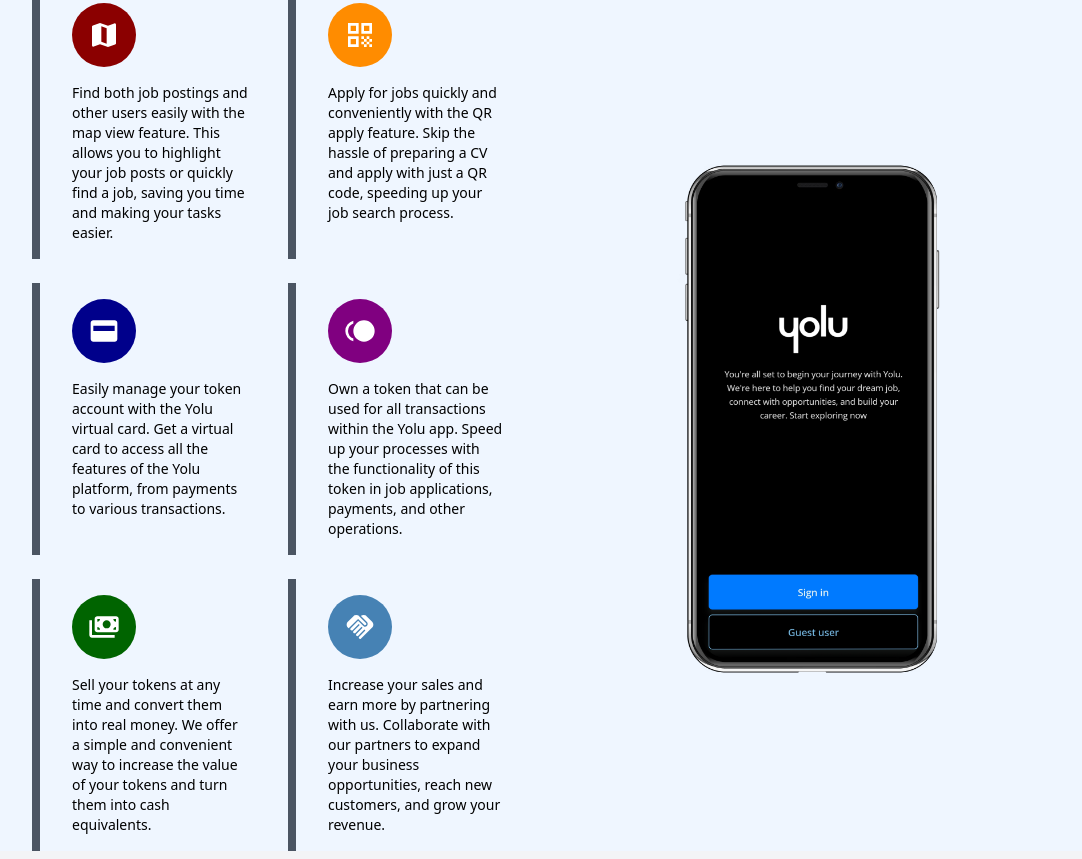
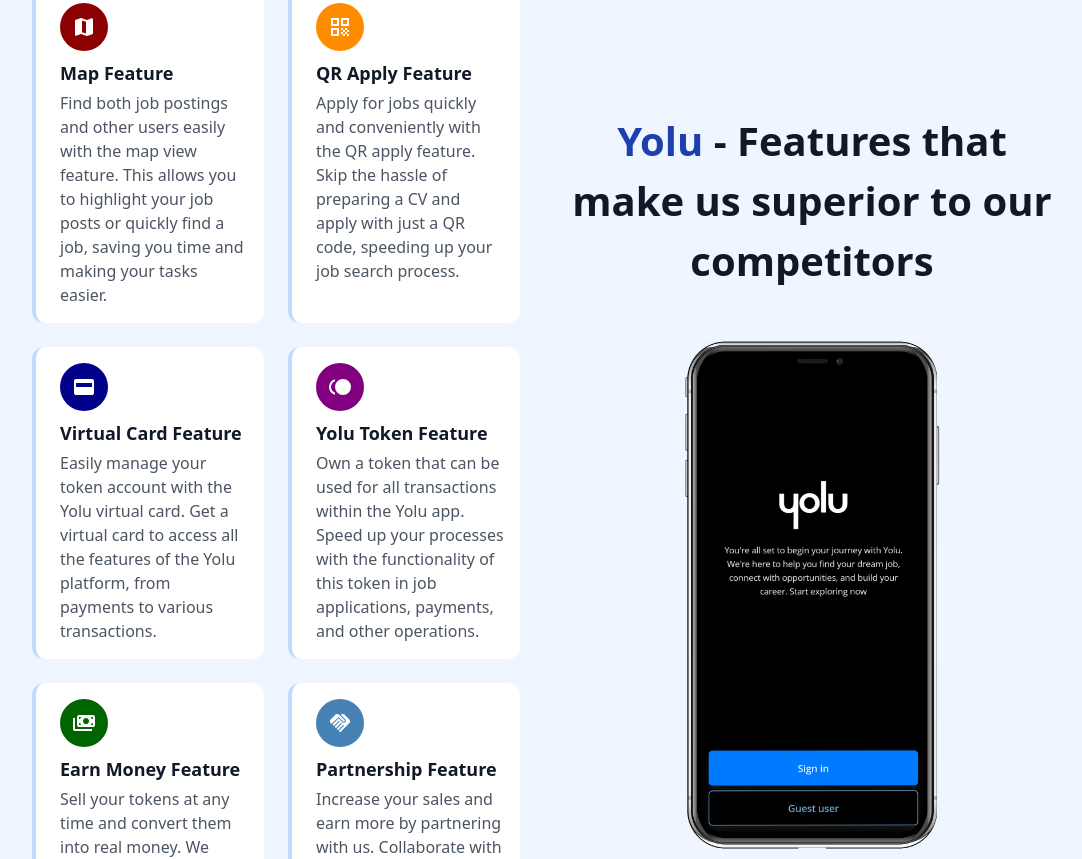
Before and after one commit to hazratAZE/yolu.app, a Next.js app: page /en in a window 1280 px wide. Shown: the part 1841-2700 px from the top of the page, without its empty margins (96-1178 px from the left). Built offline with nearby package versions, Linux system fonts and the light colour scheme.

Commit message:
New desing for fetures screen

```diff
--- a/messages/az.json
+++ b/messages/az.json
@@ -20,12 +20,19 @@
   "service_desc": "İstifadəçilərimizə iş tapma, karyera inkişafı və iş elanları vermə sahəsində mükəmməl xidmətlər təqdim edərək onlara yeni fürsətlər yaratmaq.",
   "contact_us": "Bizimlə Əlaqə",
   "innovation": "İnnovasiya",
+  "map_feature_title": "Xəritə Xüsusiyyəti",
   "map_feature_desc": "Xəritə üzərində iş elanlarını və digər istifadəçiləri asanlıqla tapın. İş tapmaq və ya elanınızı önə çıxarmaq, işlərinizi asanlaşdıraraq sizə zaman qazandıracaq.",
+  "qr_apply_feature_title": "QR ilə Müraciət Xüsusiyyəti",
   "qr_apply_feature_desc": "QR müraciət xüsusiyyəti ilə işlərə tez və asanlıqla müraciət edin. CV hazırlamaqla vaxt itirmədən sadəcə QR kodu ilə müraciət edərək iş tapma prosesinizi sürətləndirin.",
+  "virtual_card_feature_title": "Virtual Kart Xüsusiyyəti",
   "virtual_card_feature_desc": "Yolu virtual kartı ilə token hesabınızı asanlıqla idarə edin. Virtual kart əldə edərək Yolu platformasının bütün funksiyalarından faydalanın.",
+  "token_feature_title": "Yolu Token Xüsusiyyəti",
   "token_feature_desc": "Yolu tətbiqi daxilində istifadə olunan token ilə bütün əməliyyatlarda rahatlıqla istifadə edə biləcəyiniz bir tokenə sahib olun. İş müraciətləri, ödənişlər və digər əməliyyatlarda bu tokenin funksionallığı ilə işlərinizi sürətləndirin.",
+  "earn_token_feature_title": "Pul Qazanma Xüsusiyyəti",
   "earn_token_feature_desc": "Tokenlərinizi istənilən vaxt sataraq real pula çevirmək imkanı. Tokenlərinizin dəyərini artırmaq və onları pul ekvivalentinə çevirmək üçün sadə və rahat bir yol təklif edirik.",
+  "partner_feature_title": "Tərəfdaşlıq Xüsusiyyəti",
   "partner_feature_desc": "Bizimlə tərəfdaş olaraq satışlarınızı artırın və daha çox qazanın. İş imkanlarınızı genişləndirmək və yeni müştərilərə çatmaq üçün partnyorlarımızla əməkdaşlıq edərək gəlirlərinizi artırın.",
+  "key_features": "Bizi rəqiblərimizdən üstün edən xüsusiyyətlər",
   "download_ios": "iOS üçün Yükləyin",
   "download_android": "Android üçün Yükləyin",
   "rights_reserved": "Yolu. Bütün hüquqlar qorunur.",
--- a/messages/en.json
+++ b/messages/en.json
@@ -20,12 +20,19 @@
   "service_desc": "We provide excellent services in job searching, career development, and job listings, creating new opportunities for our users.",
   "contact_us": "Contact Us",
   "innovation": "Innovation",
+  "map_feature_title": "Map Feature",
   "map_feature_desc": "Find both job postings and other users easily with the map view feature. This allows you to highlight your job posts or quickly find a job, saving you time and making your tasks easier.",
   "qr_apply_feature_desc": "Apply for jobs quickly and conveniently with the QR apply feature. Skip the hassle of preparing a CV and apply with just a QR code, speeding up your job search process.",
+  "qr_apply_feature_title": "QR Apply Feature",
+  "virtual_card_feature_title": "Virtual Card Feature",
   "virtual_card_feature_desc": "Easily manage your token account with the Yolu virtual card. Get a virtual card to access all the features of the Yolu platform, from payments to various transactions.",
+  "token_feature_title": "Yolu Token Feature",
   "token_feature_desc": "Own a token that can be used for all transactions within the Yolu app. Speed up your processes with the functionality of this token in job applications, payments, and other operations.",
+  "earn_token_feature_title": "Earn Money Feature",
   "earn_token_feature_desc": "Sell your tokens at any time and convert them into real money. We offer a simple and convenient way to increase the value of your tokens and turn them into cash equivalents.",
+  "partner_feature_title": "Partnership Feature",
   "partner_feature_desc": "Increase your sales and earn more by partnering with us. Collaborate with our partners to expand your business opportunities, reach new customers, and grow your revenue.",
+  "key_features": "Features that make us superior to our competitors",
   "download_ios": "Download for iOS",
   "download_android": "Download for Android",
   "rights_reserved": "Yolu. All rights reserved.",
--- a/messages/ru.json
+++ b/messages/ru.json
@@ -20,12 +20,19 @@
   "service_desc": "Мы предоставляем отличные услуги в поиске работы, развитии карьеры и размещении вакансий, создавая новые возможности для наших пользователей.",
   "contact_us": "Свяжитесь с нами",
   "innovation": "Инновация",
+  "map_feature_title": "Функция карты",
   "map_feature_desc": "Легко находите вакансии и других пользователей с помощью функции карты. Это позволяет выделить ваши вакансии или быстро найти работу, экономя ваше время и упрощая задачи.",
+  "qr_apply_feature_title": "Функция подачи через QR",
   "qr_apply_feature_desc": "Быстро и удобно подавайте заявки на вакансии с помощью функции QR. Пропустите хлопоты по подготовке резюме и подавайте заявку с помощью QR-кода, ускоряя процесс поиска работы.",
+  "virtual_card_feature_title": "Функция виртуальной карты",
   "virtual_card_feature_desc": "Легко управляйте своим токен-счетом с помощью виртуальной карты Yolu. Получите виртуальную карту для доступа ко всем функциям платформы Yolu, от платежей до различных транзакций.",
+  "token_feature_title": "Функция токена Yolu",
   "token_feature_desc": "Владейте токеном, который можно использовать для всех транзакций в приложении Yolu. Ускоряйте свои процессы с помощью этого токена в заявках на работу, платежах и других операциях.",
+  "earn_token_feature_title": "Функция заработка",
   "earn_token_feature_desc": "Продавайте свои токены в любое время и превращайте их в реальные деньги. Мы предлагаем простой и удобный способ увеличить стоимость ваших токенов и превратить их в денежные эквиваленты.",
+  "partner_feature_title": "Функция партнёрства",
   "partner_feature_desc": "Увеличьте свои продажи и зарабатывайте больше, став нашим партнером. Сотрудничайте с нашими партнерами, чтобы расширить свои бизнес-возможности, охватить новых клиентов и увеличить доход.",
+  "key_features": "Особенности, которые делают нас лучше наших конкурентов",
   "download_ios": "Скачать для iOS",
   "download_android": "Скачать для Android",
   "rights_reserved": "Yolu. Все права защищены.",
--- a/messages/tr.json
+++ b/messages/tr.json
@@ -20,12 +20,19 @@
   "service_desc": "Kullanıcılarımıza iş bulma, kariyer geliştirme ve iş ilanları verme konularında mükemmel hizmetler sunarak onlara yeni fırsatlar yaratıyoruz.",
   "contact_us": "Bizimle İletişim",
   "innovation": "İnovasyon",
+  "map_feature_title": "Harita Özelliği",
   "map_feature_desc": "Harita üzerinde iş ilanlarını ve diğer kullanıcıları kolayca bulun. İş bulmak veya ilanınızı öne çıkarmak, zaman kazandırarak işlemlerinizi kolaylaştırır.",
+  "qr_apply_feature_title": "QR ile Başvuru Özelliği",
   "qr_apply_feature_desc": "QR başvuru özelliği ile işlere hızlı ve kolay başvurun. CV hazırlamakla vakit kaybetmeden sadece QR kodu ile başvuru yaparak iş bulma sürecinizi hızlandırın.",
+  "virtual_card_feature_title": "Sanal Kart Özelliği",
   "virtual_card_feature_desc": "Yolu sanal kartı ile token hesabınızı kolayca yönetin. Ödemelerden çeşitli işlemlere kadar Yolu platformunun tüm işlevlerinden yararlanmak için sanal kart alın.",
+  "token_feature_title": "Yolu Token Özelliği",
   "token_feature_desc": "Yolu uygulaması içinde kullanılan bir token'e sahip olun. İş başvurularında, ödemelerde ve diğer işlemlerde bu token ile işlemlerinizi hızlandırın.",
+  "earn_token_feature_title": "Para Kazanma Özelliği",
   "earn_token_feature_desc": "Tokenlerinizi istediğiniz zaman satarak gerçek paraya çevirme imkanı. Tokenlerinizin değerini artırmak ve nakit eşdeğerine dönüştürmek için basit ve kullanışlı bir yol sunuyoruz.",
+  "partner_feature_title": "Partnerlik Özelliği",
   "partner_feature_desc": "Bizimle ortak olarak satışlarınızı artırın ve daha fazla kazanın. İş fırsatlarınızı genişletmek ve yeni müşterilere ulaşmak için iş ortaklarımızla iş birliği yaparak gelirlerinizi artırın.",
+  "key_features": "Bizi rakiplerimizden üstün eden özellikler",
   "download_ios": "iOS için İndir",
   "download_android": "Android için İndir",
   "rights_reserved": "Yolu. Tüm hakları saklıdır.",
--- a/src/app/components/Hakkimizda.tsx
+++ b/src/app/components/Hakkimizda.tsx
@@ -35,7 +35,7 @@ const Hakkımızda = () => {
           {/* Buton */}
           <Link
             href={"#features"}
-            className="px-12 py-4 border border-black text-black font-sans rounded-xl hover:bg-blue-100"
+            className="px-12 py-4 border border-black text-black font-sans rounded-xl hover:bg-blue-100 bg-white"
           >
             {t("features")}{" "}
             {/* Burada "learn_more" çevirisini kullanabilirsiniz */}
--- a/src/app/components/Ozellikler.tsx
+++ b/src/app/components/Ozellikler.tsx
@@ -60,32 +60,37 @@ const Ozellikler = () => {
             {featuresData.map((feature, index) => (
               <div
                 key={index}
-                className="flex flex-col items-start justify-start text-left border-l-8 border-gray-600 pl-8 p-4"
+                className="flex flex-col items-start justify-start text-left border-l-4 border-blue-200 pl-6 p-4 bg-white rounded-xl"
               >
                 <div
-                  className="mb-4 rounded-full p-4 text-2xl font-bold text-black"
+                  className="mb-2 rounded-full p-3 text-2xl font-bold text-black"
                   style={{ backgroundColor: feature.color }}
                 >
                   <Image
                     src={feature.icon}
                     alt={"image"}
-                    width={32}
-                    height={32}
+                    width={24}
+                    height={24}
                     className="object-contain"
                   />
                 </div>
-                <p className="text-black text-sm font-medium">{feature.text}</p>
+                <h3 className="text-gray-900 font-sans font-bold mb-1 text-lg">
+                  {feature.title}
+                </h3>
+                <p className="text-gray-600">{feature.text}</p>
               </div>
             ))}
           </div>
         </div>
-
         {/* Sağ taraf: Görsel */}
-        <div className="flex justify-center flex-1 order-1 md:order-2">
+        <div className="flex flex-col items-center justify-center flex-1 order-1 md:order-2">
+          <h2 className="text-gray-900 font-sans font-bold mb-1 order-2 md:order-1 text-center">
+            <span className="text-blue-800">Yolu</span> - {t("key_features")}
+          </h2>
           <img
             src="/images/iphonemock2.png"
             alt="Hakkımızda"
-            className="sm:h-[540px] sm:w-[360px] lg:h-[600px] lg:w-[400px] h-[300px] w-[200px]"
+            className="sm:h-[540px] sm:w-[360px] lg:h-[600px] lg:w-[400px] h-[300px] w-[200px] order-1 md:order-2"
           />
         </div>
       </div>
```
